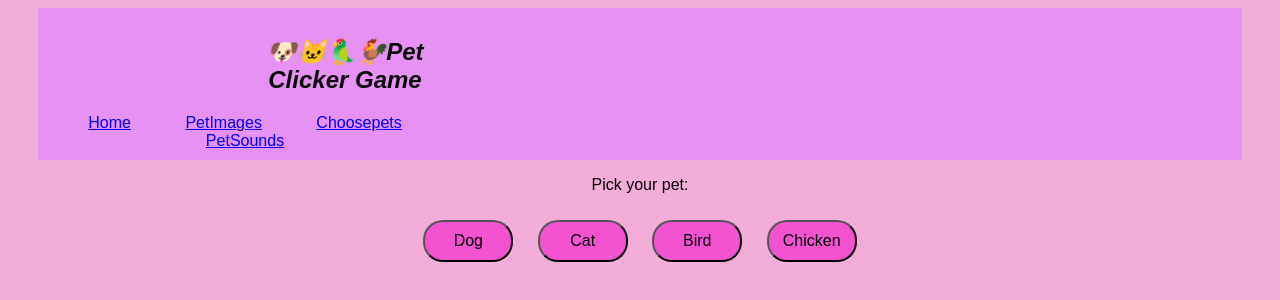
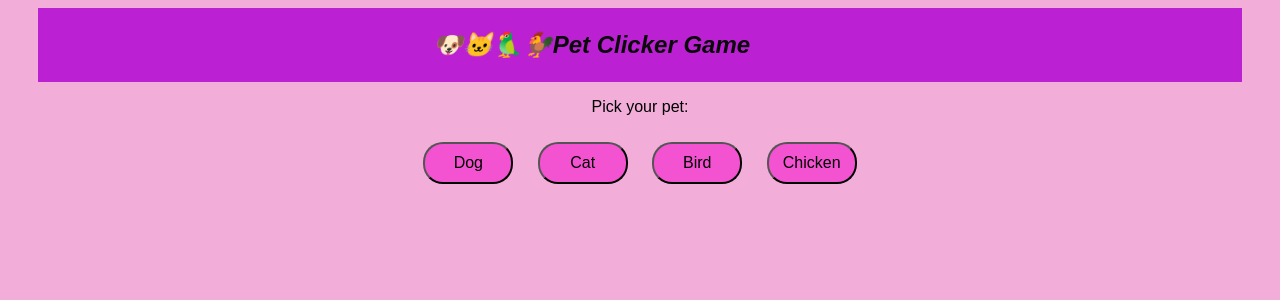
Before and after one commit to Thembeka1/OOP-PET-GAME, a plain HTML site: page index.html in a window 1280 px wide. Drawn offline with Linux system fonts and the light colour scheme.

Commit message:
changes made

```diff
--- a/index.html
+++ b/index.html
@@ -8,13 +8,6 @@
 <body>
     <nav>
     <h1>🐶🐱🦜🐓Pet Clicker Game</h1>
-
-
-       <a href="Home">Home</a>
-       <a href="PetImages">PetImages</a>
-      <a href="Choosepets">Choosepets</a>
-      <a href="PetSounds">PetSounds</a>
-
       </nav>
 
   <p>Pick your pet:</p>
--- a/style.css
+++ b/style.css
@@ -16,11 +16,10 @@ body {
   }
 
   nav{
-    padding: 10px;
-    word-spacing: 50px;
-    background-color: rgb(230, 145, 243);
+    padding: 3px;
+    background-color: rgb(187, 32, 211);
     margin-top: -30px;
-    padding-right: 800px;
+    padding-right: 100px;
 
   }
 
@@ -62,7 +61,3 @@ body {
   #actions {
     margin-top: 20px;
   }
-  h1{
-word-spacing: normal;
-margin-left: 200px;
-  }
```
